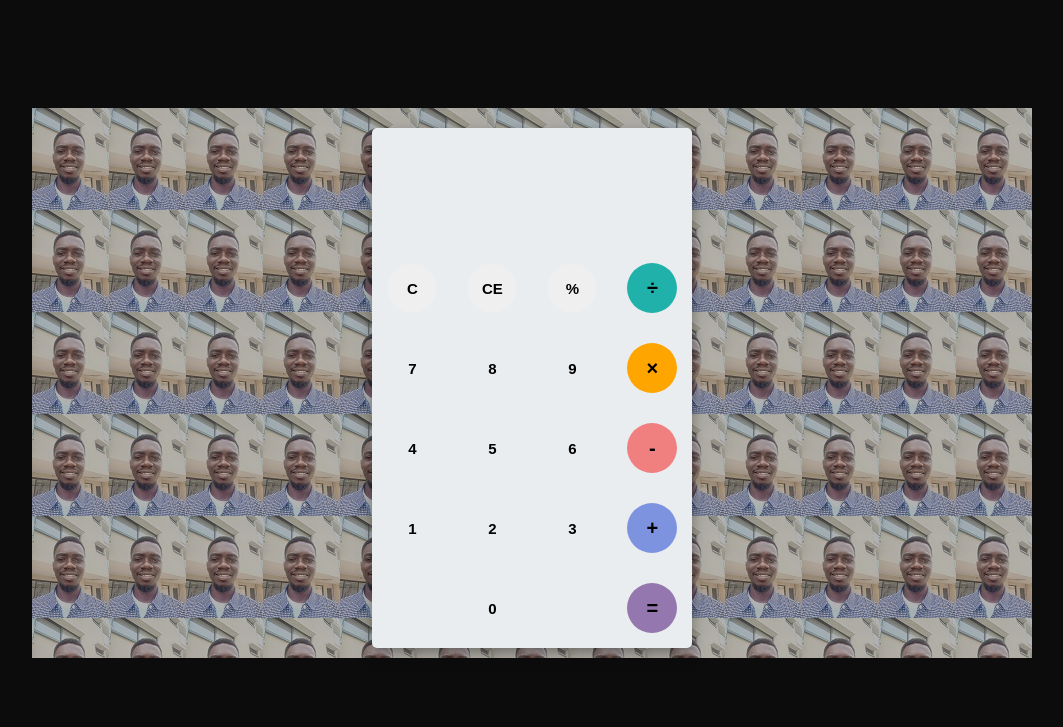
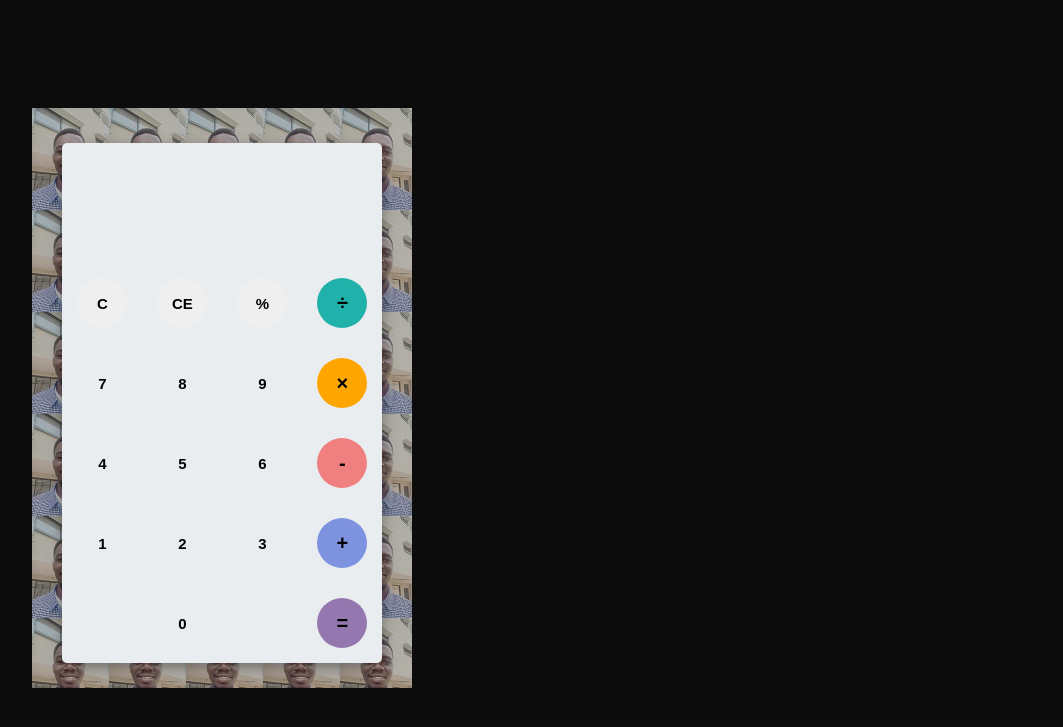
Before and after one commit to chibue/JavascriptCalculatorProject, a PHP site: page / in a window 1280 px wide. Shown: the top 727 px of the page, without its empty margins (206-1269 px from the left). Run offline with PHP 8.4, Linux system fonts and the light colour scheme.

Commit message:
Update style.css

```diff
--- a/style.css
+++ b/style.css
@@ -1,4 +1,3 @@
-@media screen and (max-width: 2000px){
 
 body{
 	font-family: 'Open Sans',sans-serif;
@@ -12,6 +11,17 @@ body{
 	height: 550px;
 	background-image: linear-gradient(rgba(0,0,0,0.3),rgba(0,0,0,0.3)), url(bgImg.jpg);
 	margin: 20px auto;
+}
+@media (min-width:350px){
+	#container{
+		width: 100%;
+		/* background-repeat: no-repeat; */
+		/* background-size: 1200px 750px; */
+		padding: 15px;
+
+
+	}
+
 }
 #calculator{
 	width: 320px;
@@ -90,5 +100,3 @@ button:nth-child(20){
 	font-size: 20px;
 	background-color: #9477af;
 }
-
-}
```
